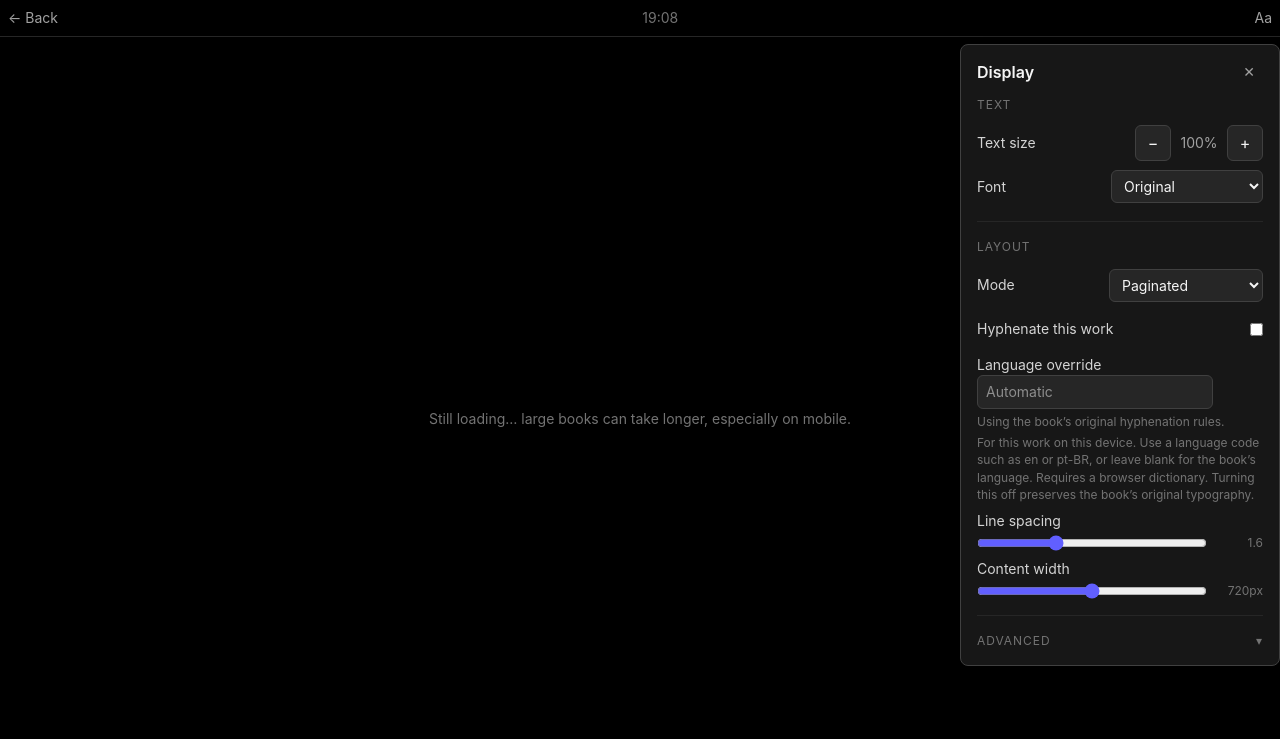
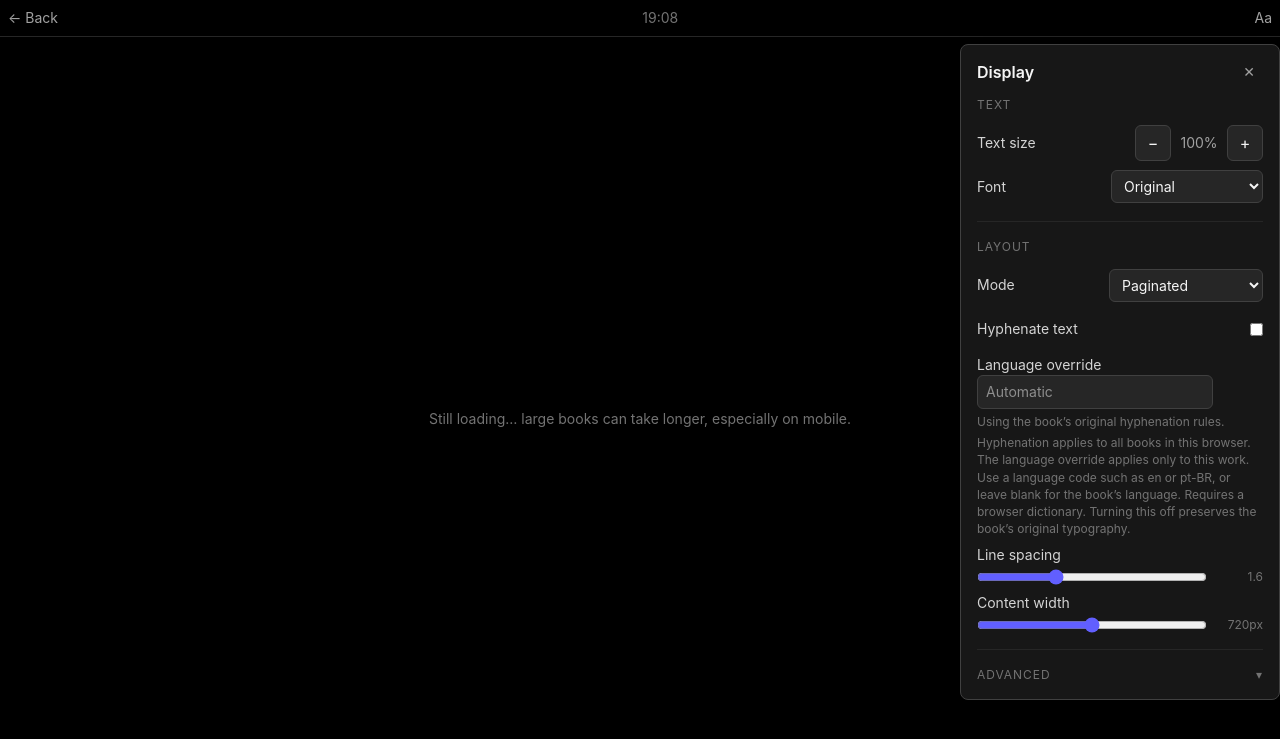
Before and after one commit to xxshade/weebreader, a FastAPI app: template app/templates/novels/reader.html in a window 1280 px wide, after a click on "Aa". Shown: the top 739 px of the page. Run offline with FastAPI, Linux system fonts and the light colour scheme; the template is opened without the code that fills it, so the values that code supplies are empty; parts of the project's set-up code (start-up, migrations or seed data) failed here and were passed over; some libraries are stand-ins or nearby versions.

Commit message:
Share the hyphenation toggle across text readers in each browser (#19)

```diff
--- a/app/static/js/reader-text.js
+++ b/app/static/js/reader-text.js
@@ -333,7 +333,6 @@
         }
     }
     const prefs = loadPrefs();
-    savePrefs(prefs);
 
     // These are work-specific, unlike the device-wide font/theme controls.
     // Never add discretionary hyphen characters: text offsets and verified
@@ -346,11 +345,16 @@
             return /^(und|mul|zxx)(-|$)/i.test(tag) ? '' : tag;
         } catch { return ''; }
     }
-    let workPrefs = {hyphenation: false, language: ''};
+    let workPrefs = {language: ''};
+    let legacyHyphenation = false;
     try {
         const saved = JSON.parse(localStorage.getItem(workPrefsKey)) || {};
-        workPrefs = {hyphenation: saved.hyphenation === true, language: canonicalLanguage(saved.language)};
+        workPrefs = {language: canonicalLanguage(saved.language)};
+        legacyHyphenation = saved.hyphenation === true;
     } catch { /* unavailable storage or an older malformed preference */ }
+    // Seed the shared toggle once, from the first work opened after upgrade.
+    if (typeof prefs.hyphenation !== 'boolean') prefs.hyphenation = legacyHyphenation;
+    savePrefs(prefs);
     let metadataLanguage = '';
     let currentChapterLanguage = '';
     function saveWorkPrefs() {
@@ -369,7 +373,7 @@
         if (workPrefs.language) doc.body.setAttribute('lang', workPrefs.language);
         else if (html.dataset.readerSourceBodyLanguage) doc.body.setAttribute('lang', html.dataset.readerSourceBodyLanguage);
         else doc.body.removeAttribute('lang');
-        if (workPrefs.hyphenation) html.dataset.readerHyphenation = language ? 'auto' : 'manual';
+        if (prefs.hyphenation) html.dataset.readerHyphenation = language ? 'auto' : 'manual';
         else delete html.dataset.readerHyphenation;
         currentChapterLanguage = language;
         renderWorkPrefs();
@@ -380,10 +384,10 @@
         const language = document.getElementById("hyphenation-language");
         const status = document.getElementById("hyphenation-status");
         if (!enabled || !language || !status) return;
-        enabled.checked = workPrefs.hyphenation;
+        enabled.checked = prefs.hyphenation;
         if (document.activeElement !== language) language.value = workPrefs.language;
         const effective = workPrefs.language || currentChapterLanguage || metadataLanguage;
-        status.textContent = !workPrefs.hyphenation ? 'Using the book’s original hyphenation rules.'
+        status.textContent = !prefs.hyphenation ? 'Using the book’s original hyphenation rules.'
             : effective ? `Language: ${effective}. Hyphenation depends on this browser’s dictionary.`
                 : 'Set a language above to enable automatic hyphenation.';
     }
@@ -2027,8 +2031,8 @@
     lineHeightInput.addEventListener("input", (e) => { prefs.lineHeight = e.target.value; savePrefs(prefs); reapplyPrefsToCurrentView(); });
     widthInput.addEventListener("input", (e) => { prefs.width = e.target.value; savePrefs(prefs); reapplyPrefsToCurrentView(); });
     document.getElementById("hyphenation-enabled").addEventListener('change', (event) => {
-        workPrefs.hyphenation = event.target.checked;
-        saveWorkPrefs();
+        prefs.hyphenation = event.target.checked;
+        savePrefs(prefs);
         renderWorkPrefs();
         reapplyPrefsToCurrentView();
     });
--- a/app/templates/reader/_settings_panel.html
+++ b/app/templates/reader/_settings_panel.html
@@ -59,7 +59,7 @@
             </select>
         </div>
         <div class="rs-row">
-            <label class="rs-name" for="hyphenation-enabled">Hyphenate this work</label>
+            <label class="rs-name" for="hyphenation-enabled">Hyphenate text</label>
             <input autocomplete="off" id="hyphenation-enabled" type="checkbox" aria-describedby="hyphenation-status">
         </div>
         <div class="rs-slider">
@@ -67,7 +67,7 @@
             <input autocomplete="off" id="hyphenation-language" class="rs-select" type="text" maxlength="64"
                    placeholder="Automatic" aria-describedby="hyphenation-status" spellcheck="false">
             <p id="hyphenation-status" class="rs-hint" aria-live="polite"></p>
-            <p class="rs-hint">For this work on this device. Use a language code such as en or pt-BR, or leave blank for the book’s language. Requires a browser dictionary. Turning this off preserves the book’s original typography.</p>
+            <p class="rs-hint">Hyphenation applies to all books in this browser. The language override applies only to this work. Use a language code such as en or pt-BR, or leave blank for the book’s language. Requires a browser dictionary. Turning this off preserves the book’s original typography.</p>
         </div>
         <div class="rs-slider">
             <label class="rs-name" for="line-height">Line spacing</label>
```
Also changed, not shown: CONTEXT.md (+1 -0 lines), docs/testing/browser-checks.md (+1 -1 lines), scripts/test_hyphenation_browser.py (+19 -2 lines).
